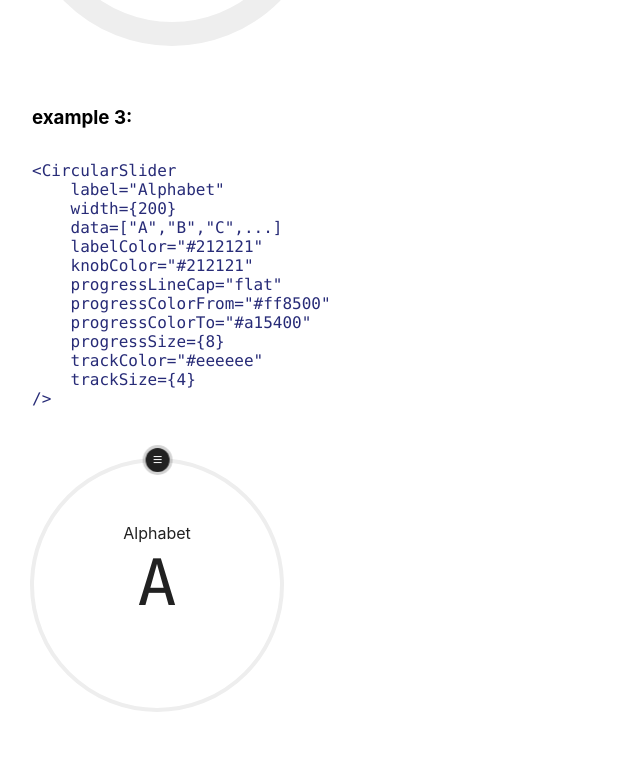
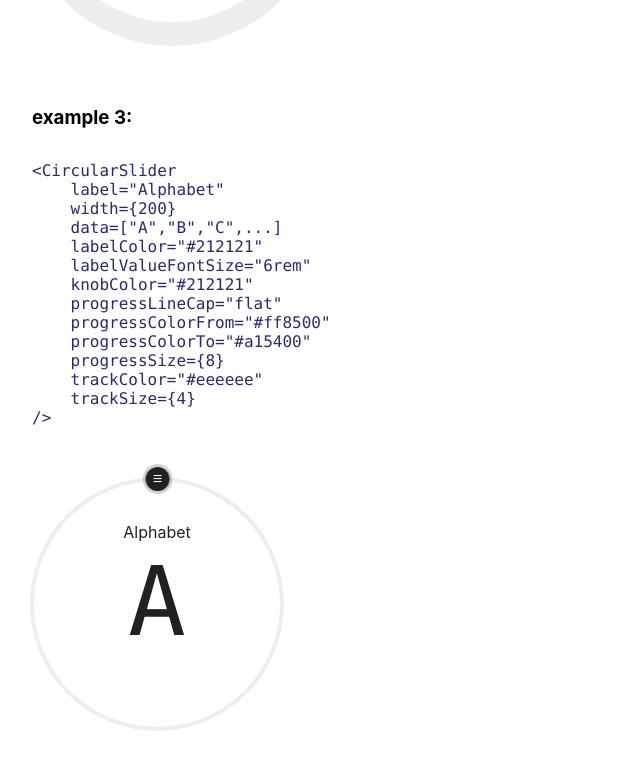
Before and after one commit to fseehawer/react-circular-slider, a React (Create React App) app: page / in a window 1280 px wide. Shown: the part 1199-1968 px from the top of the page, without its empty margins (0-640 px from the left). Built offline with nearby package versions, Linux system fonts and the light colour scheme.

Commit message:
Add props to set Label and value font-sizes

```diff
--- a/package.json
+++ b/package.json
@@ -1,6 +1,6 @@
 {
   "name": "@fseehawer/react-circular-slider",
-  "version": "1.2.2",
+  "version": "1.2.3",
   "description": "A customizable circular slider with no dependencies.",
   "main": "index.js",
   "repository": {
--- a/src/App.js
+++ b/src/App.js
@@ -72,6 +72,7 @@ const App = () => {
     width={200}
     data=["A","B","C",...]
     labelColor="#212121"
+    labelValueFontSize="6rem"
     knobColor="#212121"
     progressLineCap="flat"
     progressColorFrom="#ff8500"
@@ -86,6 +87,7 @@ const App = () => {
                 label="Alphabet"
                 width={250}
                 labelColor={"#212121"}
+                labelValueFontSize={"6rem"}
                 knobColor={"#212121"}
                 progressColorFrom={"#ff8500"}
                 progressColorTo={"#a15400"}
--- a/src/CircularSlider/index.js
+++ b/src/CircularSlider/index.js
@@ -18,6 +18,8 @@ const CircularSlider = (props) => {
         width = 280,
         knobColor = '#4e63ea',
         labelColor = '#272b77',
+        labelFontSize = '1rem',
+        labelValueFontSize = '4rem',
         progressColorFrom = '#80C3F3',
         progressColorTo = '#4990E2',
         progressSize = 6,
@@ -193,6 +195,8 @@ const CircularSlider = (props) => {
             />
             <Labels
                 labelColor={labelColor}
+                labelFontSize={labelFontSize}
+                labelValueFontSize={labelValueFontSize}
                 label={label}
                 value={`${state.label}`}
             />
--- a/src/Labels/index.js
+++ b/src/Labels/index.js
@@ -4,6 +4,8 @@ import {StyleSheet, css} from 'aphrodite';
 const Labels = (props) => {
     const {
         labelColor,
+        labelFontSize,
+        labelValueFontSize,
         label,
         value
     } = props;
@@ -24,19 +26,14 @@ const Labels = (props) => {
         },
 
         value: {
-            fontSize: '4rem',
             marginBottom: '2rem'
         },
-
-        description: {
-            fontSize: '1rem',
-        }
     });
 
     return (
         <div className={css(styles.labels)}>
-            <div className={css(styles.description)}>{label}</div>
-            <div className={css(styles.value)}>
+            <div style={{fontSize: labelFontSize}}>{label}</div>
+            <div className={css(styles.value)} style={{fontSize: labelValueFontSize}}>
                 <code>{value}</code>
             </div>
         </div>
```
Also changed, not shown: index.js, 9 other files (tests, documents, lock files or other folders).
